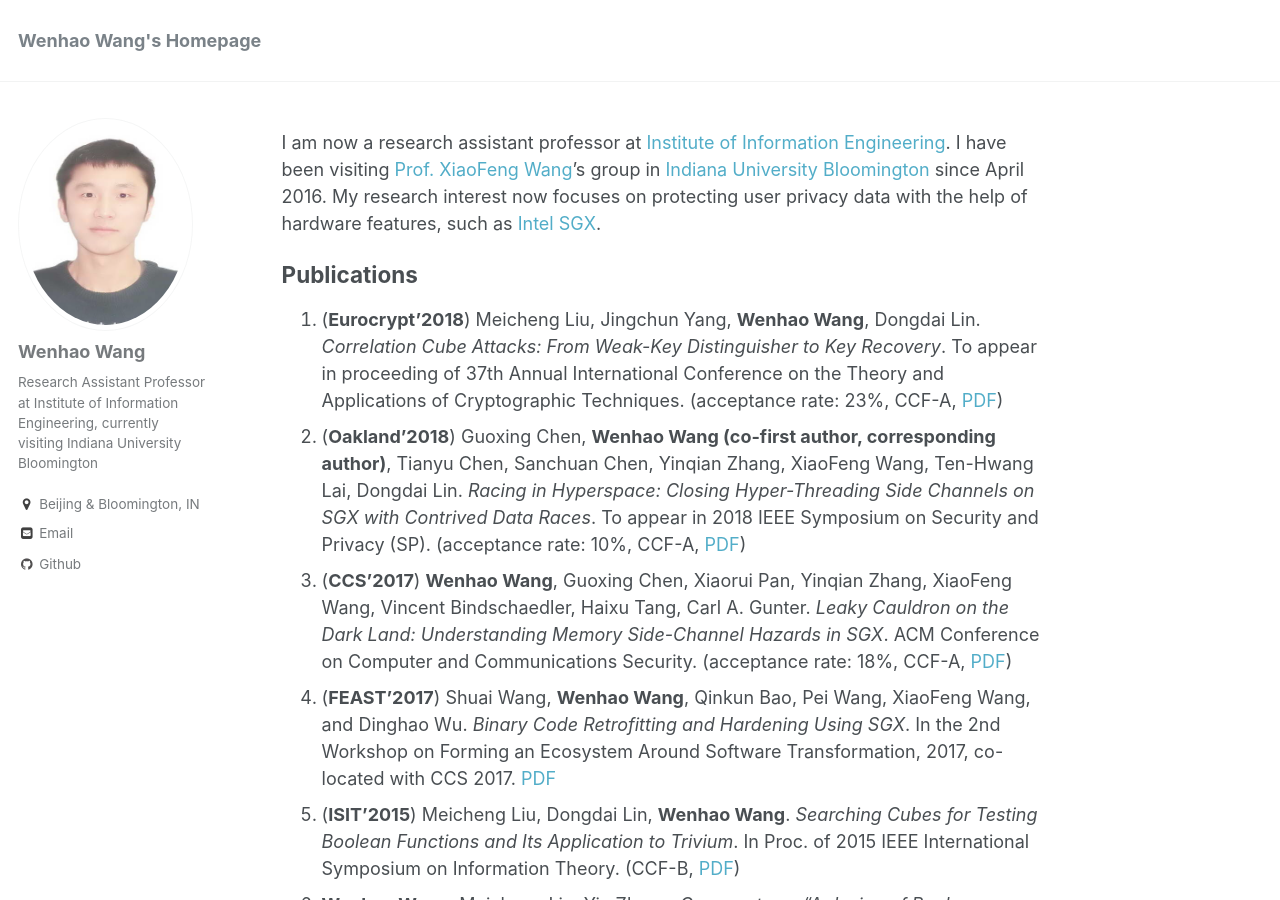
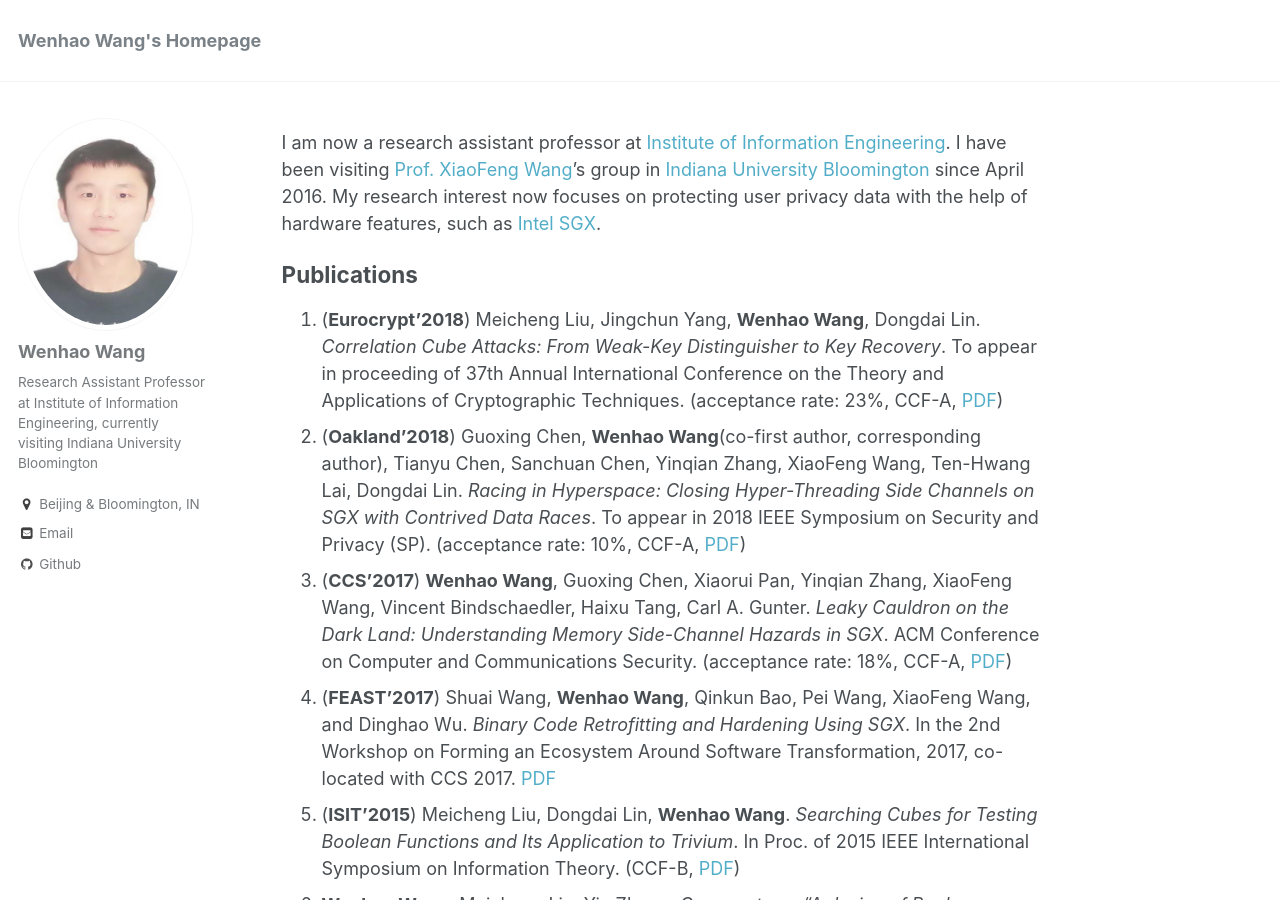
Before and after one commit to wenhao19/heartever.github.io, a Jekyll site: the page built from _pages/about.md, in a window 1280 px wide and 900 px high. Built offline with Jekyll 4.4.1, drawn with Linux system fonts in a browser that asks for light colours.

```diff
--- a/_pages/about.md
+++ b/_pages/about.md
@@ -12,7 +12,7 @@ I am now a research assistant professor at [Institute of Information Engineering
 Publications
 ======
 1. (**Eurocrypt'2018**) Meicheng Liu, Jingchun Yang, **Wenhao Wang**, Dongdai Lin. _Correlation Cube Attacks: From Weak-Key Distinguisher to Key Recovery_. To appear in proceeding of 37th Annual International Conference on the Theory and Applications of Cryptographic Techniques. (acceptance rate: 23%, CCF-A, [PDF](https://heartever.github.io/files/correlation.pdf))
-1. (**Oakland'2018**) Guoxing Chen, **Wenhao Wang (co-first author, corresponding author)**, Tianyu Chen, Sanchuan Chen, Yinqian Zhang, XiaoFeng Wang, Ten-Hwang Lai, Dongdai Lin. _Racing in Hyperspace: Closing Hyper-Threading Side Channels on SGX with Contrived Data Races_. To appear in 2018 IEEE Symposium on Security and Privacy (SP). (acceptance rate: 10%, CCF-A, [PDF](https://heartever.github.io/files/racing.pdf))
+1. (**Oakland'2018**) Guoxing Chen, **Wenhao Wang**(co-first author, corresponding author), Tianyu Chen, Sanchuan Chen, Yinqian Zhang, XiaoFeng Wang, Ten-Hwang Lai, Dongdai Lin. _Racing in Hyperspace: Closing Hyper-Threading Side Channels on SGX with Contrived Data Races_. To appear in 2018 IEEE Symposium on Security and Privacy (SP). (acceptance rate: 10%, CCF-A, [PDF](https://heartever.github.io/files/racing.pdf))
 1. (**CCS'2017**) **Wenhao Wang**, Guoxing Chen, Xiaorui Pan, Yinqian Zhang, XiaoFeng Wang, Vincent Bindschaedler, Haixu Tang, Carl A. Gunter. _Leaky Cauldron on the Dark Land: Understanding Memory Side-Channel Hazards in SGX_. ACM Conference on Computer and Communications Security. (acceptance rate: 18%, CCF-A, [PDF](https://heartever.github.io/files/leaky.pdf))
 1. (**FEAST'2017**) Shuai Wang, **Wenhao Wang**, Qinkun Bao, Pei Wang, XiaoFeng Wang, and Dinghao Wu. _Binary Code Retrofitting and Hardening Using SGX_.  In the 2nd Workshop on Forming an Ecosystem Around Software Transformation, 2017, co-located with CCS 2017. [PDF](https://heartever.github.io/files/bsgx-feast17.pdf)
 1. (**ISIT'2015**) Meicheng Liu, Dongdai Lin, **Wenhao Wang**. _Searching Cubes for Testing Boolean Functions and Its Application to Trivium_. In Proc. of 2015 IEEE International Symposium on Information Theory. (CCF-B, [PDF](https://heartever.github.io/files/searching.pdf))
```
